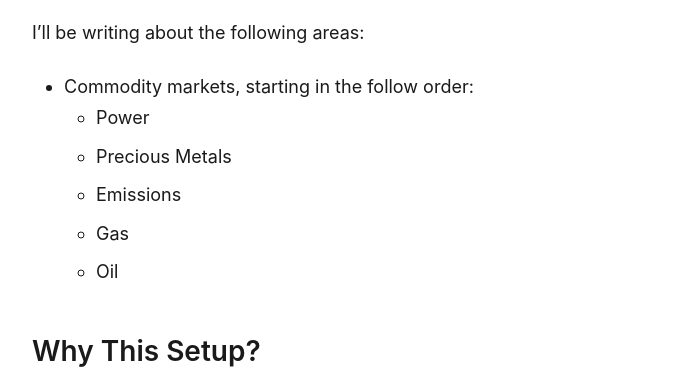
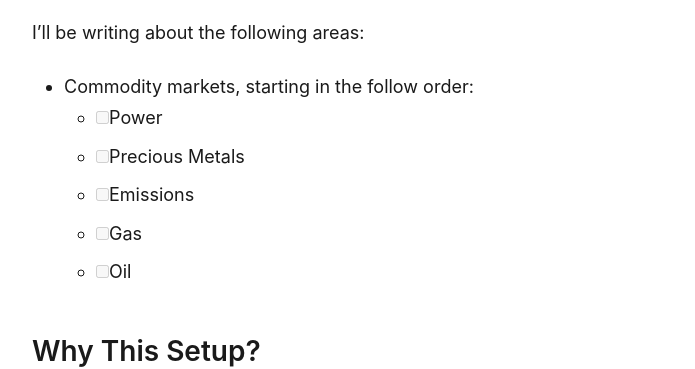
Before and after one commit to watsonam/watsonam.github.io, a Jekyll site: the page built from _posts/2025-09-30-welcome-to-the-blog.md, in a window 1280 px wide. Shown: the part 981-1350 px from the top of the page, without its empty margins (292-987 px from the left). Built offline with Jekyll 4.4.1, drawn with Linux system fonts in a browser that asks for light colours; formulas are drawn with MathJax 3.

Commit message:
Add task list checkboxes to commodity topics

```diff
--- a/_posts/2025-09-30-welcome-to-the-blog.md
+++ b/_posts/2025-09-30-welcome-to-the-blog.md
@@ -12,11 +12,11 @@ I've migrated to a cleaner, more modern setup using Jekyll and GitHub Pages.
 I'll be writing about the following areas:
 
 - Commodity markets, starting in the follow order:
-  - Power
-  - Precious Metals
-  - Emissions
-  - Gas
-  - Oil
+  - [ ] Power
+  - [ ] Precious Metals
+  - [ ] Emissions
+  - [ ] Gas
+  - [ ] Oil
 
 ## Why This Setup?
 
```
